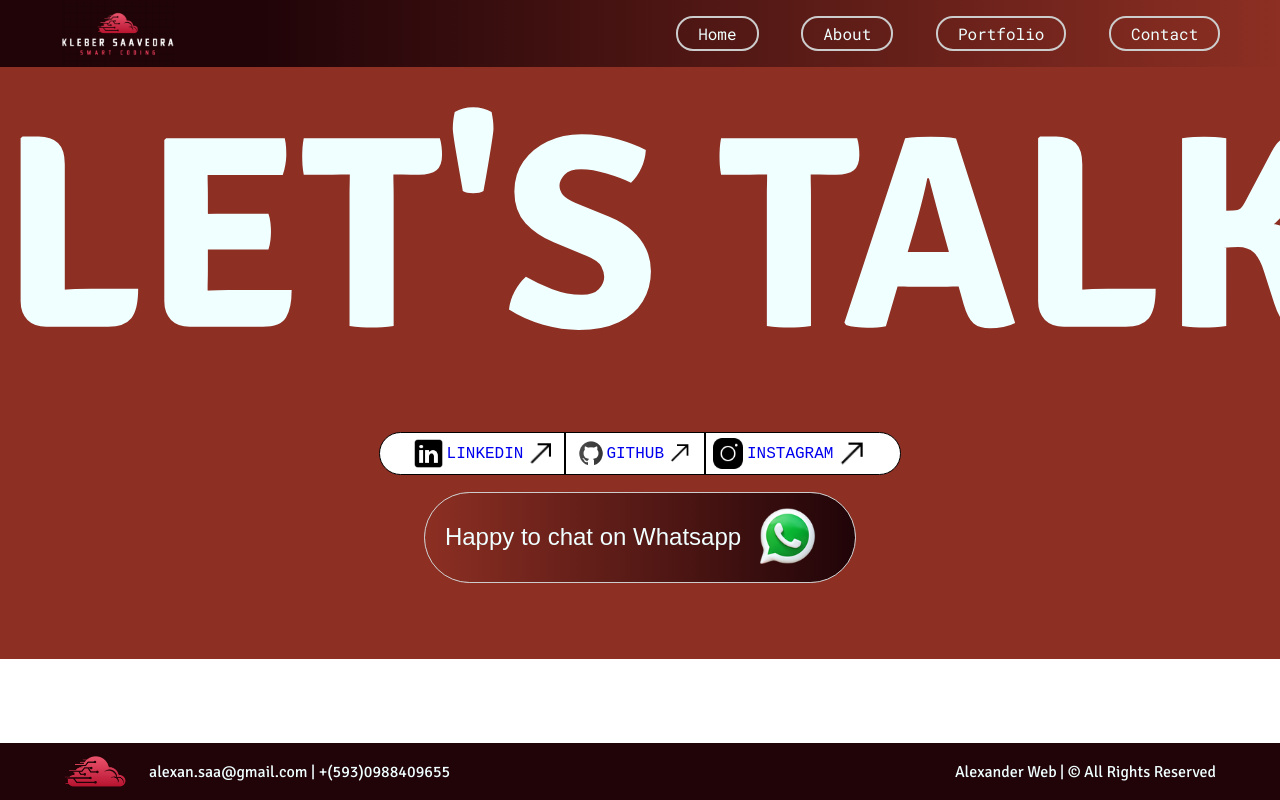
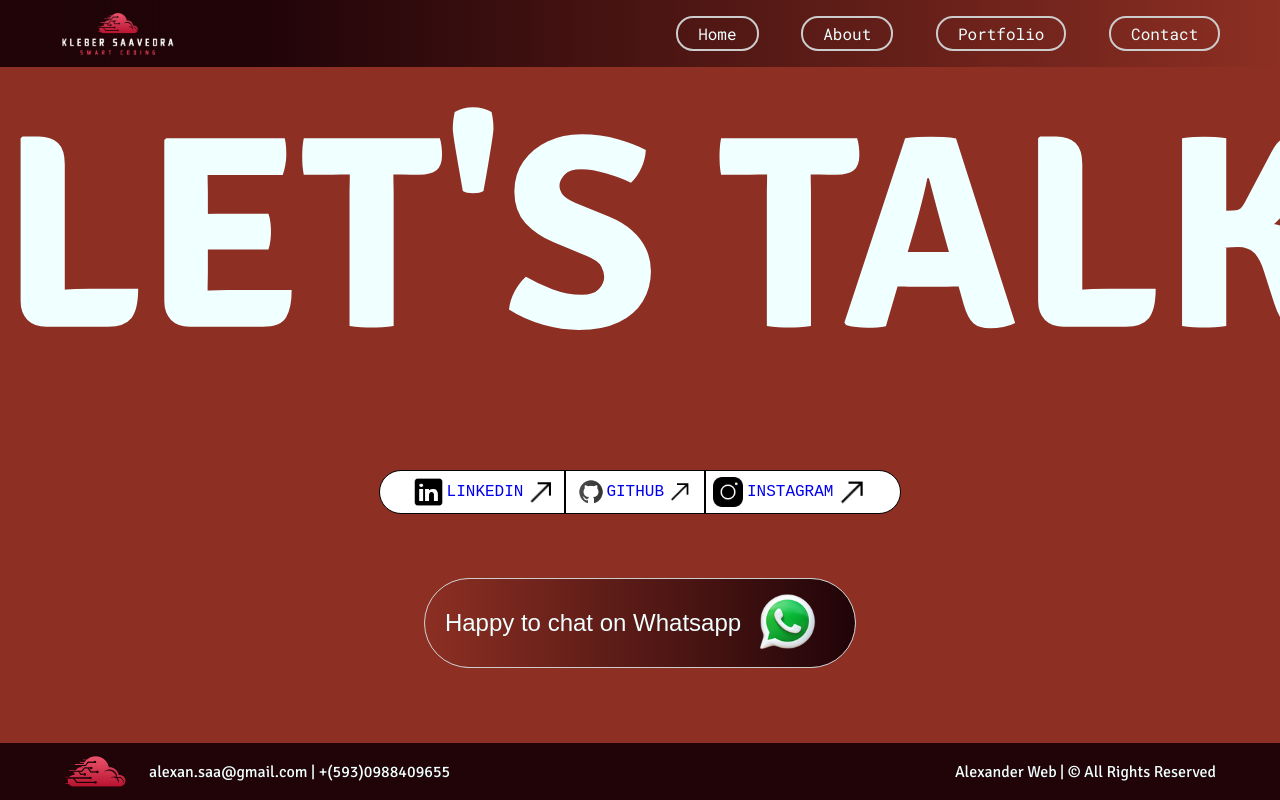
Before and after one commit to alexansaa/Personal_Portafolio, a React (Create React App) app: page /contact in a window 1280 px wide. Built offline with nearby package versions, Linux system fonts and the light colour scheme; a web font is replaced by a local one.

Commit message:
fixing details about contact page

```diff
--- a/src/styles/Contact.module.css
+++ b/src/styles/Contact.module.css
@@ -3,7 +3,7 @@
 @import url('https://fonts.googleapis.com/css2?family=Signika:wght@300..700&display=swap');
 
 .contact_cnt {
-  margin-top: 0%;
+  padding-bottom: 1%;
   background-color: #8d2f23;
   overflow: hidden;
 }
@@ -96,7 +96,8 @@
 .contact_links {
   display: flex;
   justify-content: center;
-  margin-top: 2%;
+  margin-top: 5%;
+  margin-bottom: 5%;
 }
 
 .contact_links ul {
```
